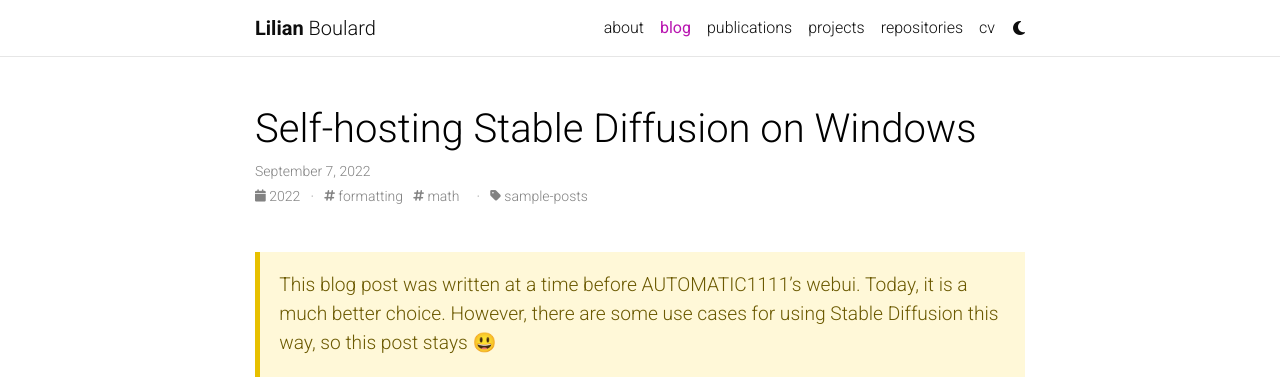
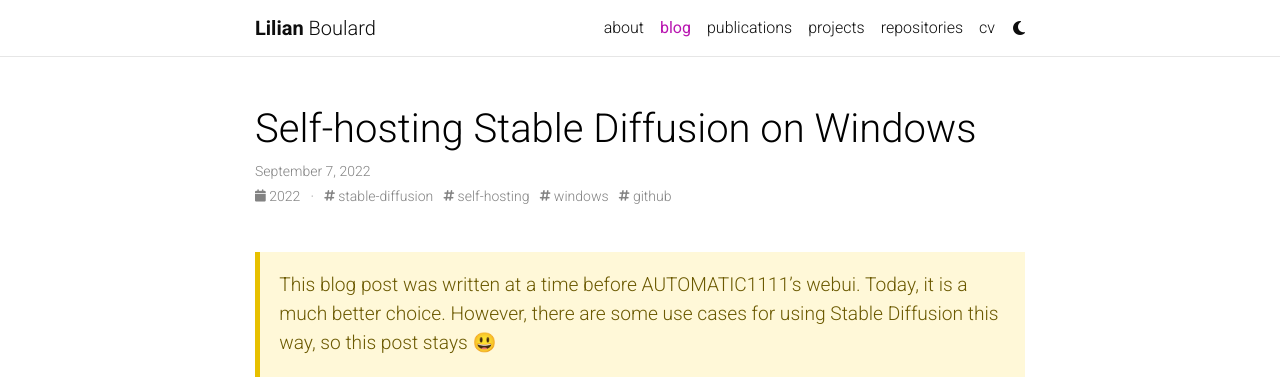
Before and after one commit to LilianBoulard/LilianBoulard.github.io, a Jekyll site: the page built from _posts/2022-09-07-stable-diffusion.md, in a window 1280 px wide and 900 px high. Shown: the top 380 px of the window. Built offline with Jekyll 4.4.1, drawn with Linux system fonts in a browser that asks for light colours; comment, search, counter and statistics services are not loaded; a style sheet for code colours, icons or effects is not loaded.

Commit message:
Update post meta

```diff
--- a/_posts/2022-09-07-stable-diffusion.md
+++ b/_posts/2022-09-07-stable-diffusion.md
@@ -3,8 +3,8 @@
 title: Self-hosting Stable Diffusion on Windows
 date: 2022-09-07 17:13:00-0100
 description: This very short guide will show you how to run Stable Diffusion on Windows, and create images easily with a command-line interface.
-tags: formatting math
-categories: sample-posts
+tags: stable-diffusion self-hosting windows github
+categories:
 related_posts: false
 ---
 
```
